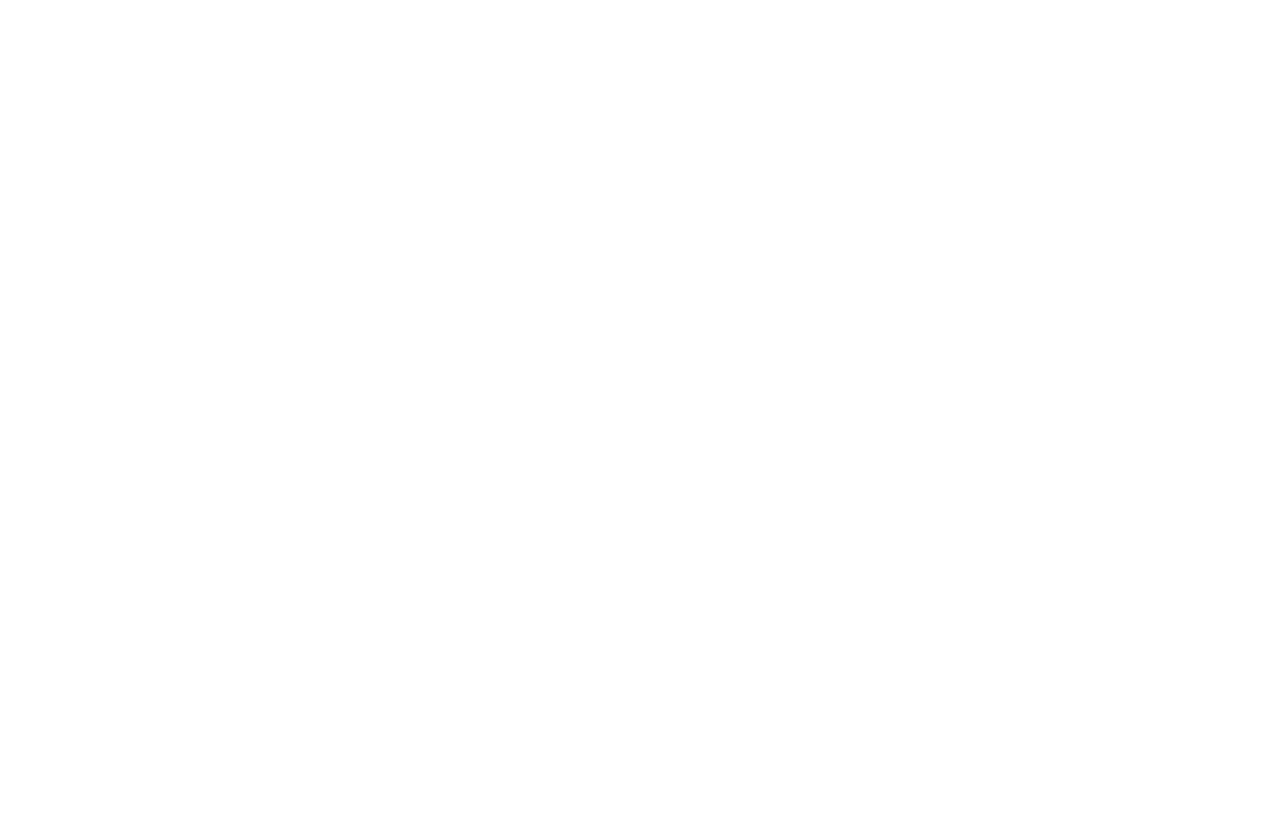
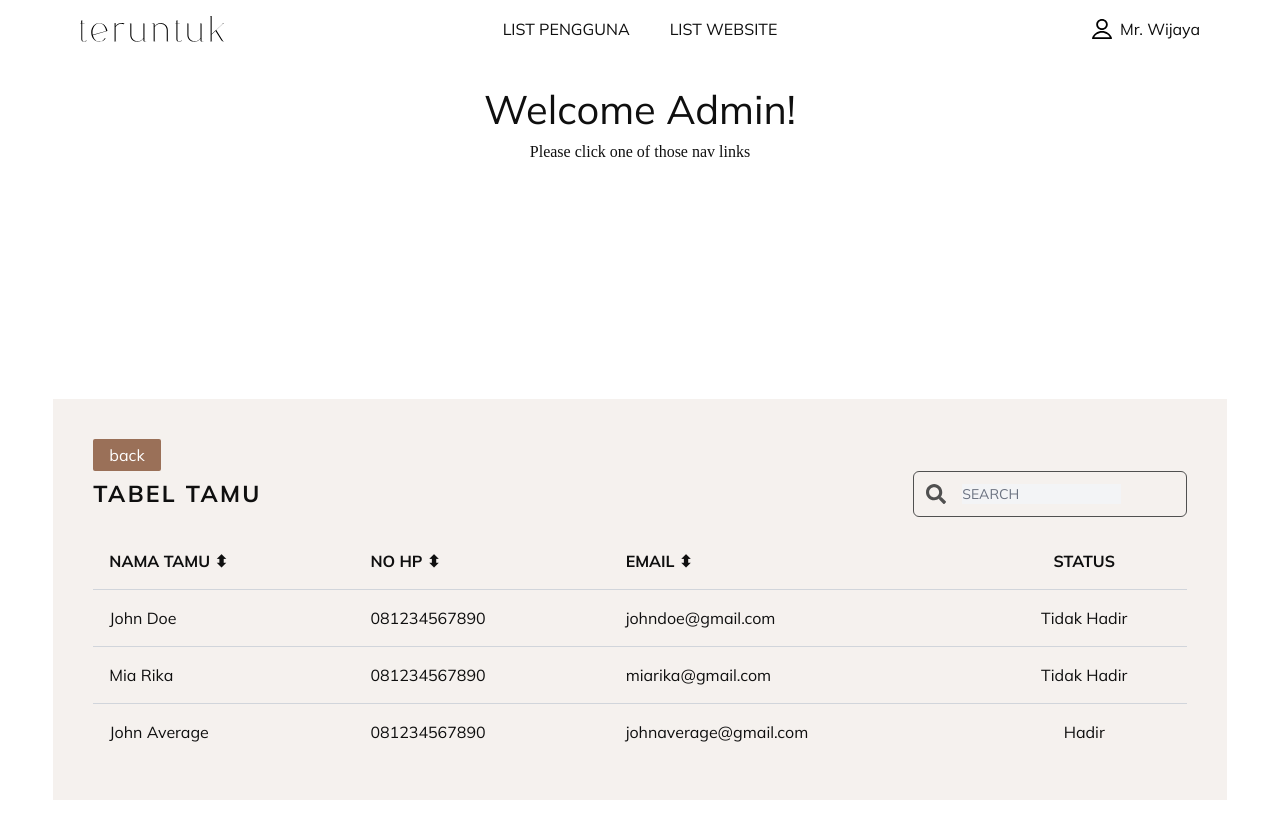
Before and after one commit to HaiKeijiro/Teruntuk, a React (Vite) app: page /admin/list-pengguna/1 in a window 1280 px wide. Before the commit this address had no page. Shown: the top 838 px of the page. Before the commit the page ends 800 px from the top, so only its background shows below. Built offline with nearby package versions, Linux system fonts and the light colour scheme; a web font is replaced by a local one.

Commit message:
Latest changes

```diff
--- a/api/list-pengguna.json
+++ b/api/list-pengguna.json
@@ -1,37 +1,54 @@
 [
   {
-    "undangan": "Robin",
-    "nama_tamu": "Ryan",
+    "pemilik_acara": "Roma",
     "no_hp": "081234567890",
-    "email": "ryanincognito@gmail.com",
-    "status": "hadir"
+    "email": "romaincognito@gmail.com",
+    "status": "aktif",
+    "tamu": [
+      {
+        "nama_tamu": "Kai Cenat",
+        "no_hp": "081234567890",
+        "email": "keicenat@gmail.com",
+        "status": true
       },
       {
-    "undangan": "Robin",
-    "nama_tamu": "Ryan",
+        "nama_tamu": "Romy Ronald",
         "no_hp": "081234567890",
-    "email": "ryanincognito@gmail.com",
-    "status": "hadir"
+        "email": "romyronald@gmail.com",
+        "status": true
       },
       {
-    "undangan": "Robin",
-    "nama_tamu": "Ryan",
+        "nama_tamu": "Ami Michelin",
         "no_hp": "081234567890",
-    "email": "ryanincognito@gmail.com",
-    "status": "hadir"
+        "email": "amimichelin@gmail.com",
+        "status": false
+      }
+    ]
   },
   {
-    "undangan": "Robin",
-    "nama_tamu": "Ryan",
+    "pemilik_acara": "Raty",
     "no_hp": "081234567890",
-    "email": "ryanincognito@gmail.com",
-    "status": "hadir"
+    "email": "ratyincognito@gmail.com",
+    "status": "aktif",
+    "tamu": [
+      {
+        "nama_tamu": "John Doe",
+        "no_hp": "081234567890",
+        "email": "johndoe@gmail.com",
+        "status": false
       },
       {
-    "undangan": "Robin",
-    "nama_tamu": "Ryan",
+        "nama_tamu": "Mia Rika",
         "no_hp": "081234567890",
-    "email": "ryanincognito@gmail.com",
-    "status": "hadir"
+        "email": "miarika@gmail.com",
+        "status": false
+      },
+      {
+        "nama_tamu": "John Average",
+        "no_hp": "081234567890",
+        "email": "johnaverage@gmail.com",
+        "status": true
       }
     ]
+  }
+]
--- a/api/list-website.json
+++ b/api/list-website.json
@@ -3,35 +3,35 @@
     "domain": "nikahanryan.com",
     "nama_pemilik": "Ryan",
     "no_hp": "081234567890",
-    "status": "aktif",
+    "status": "tidak aktif",
     "isConfirmed?": false
   },
   {
-    "domain": "nikahanryan.com",
-    "nama_pemilik": "Ryan",
+    "domain": "nikahanroma.com",
+    "nama_pemilik": "Roma",
     "no_hp": "081234567890",
     "status": "aktif",
+    "isConfirmed?": true
+  },
+  {
+    "domain": "nikahanraty.com",
+    "nama_pemilik": "Raty",
+    "no_hp": "081234567890",
+    "status": "aktif",
+    "isConfirmed?": true
+  },
+  {
+    "domain": "nikahanbroza.com",
+    "nama_pemilik": "Broza",
+    "no_hp": "081234567890",
+    "status": "tidak aktif",
     "isConfirmed?": false
   },
   {
-    "domain": "nikahanryan.com",
-    "nama_pemilik": "Ryan",
+    "domain": "nikahanrima.com",
+    "nama_pemilik": "Rima",
     "no_hp": "081234567890",
-    "status": "aktif",
-    "isConfirmed?": false
-  },
-  {
-    "domain": "nikahanryan.com",
-    "nama_pemilik": "Ryan",
-    "no_hp": "081234567890",
-    "status": "aktif",
-    "isConfirmed?": false
-  },
-  {
-    "domain": "nikahanryan.com",
-    "nama_pemilik": "Ryan",
-    "no_hp": "081234567890",
-    "status": "aktif",
+    "status": "tidak aktif",
     "isConfirmed?": false
   }
 ]
--- a/src/App.jsx
+++ b/src/App.jsx
@@ -15,6 +15,7 @@
 import Admin from "./Pages/Admin/index";
 import ListPengguna from "./Layouts/Table/ListPengguna"
 import ListWebsite from "./Layouts/Table/ListWebsite"
+import GuessTable from "./Layouts/Table/GuessTable";
 
 function App() {
   return (
@@ -43,8 +44,9 @@
 
         {/* Admin page */}
         <Route path="admin" element={<Admin />}>
+          <Route path="list-website" element={<ListWebsite />} />
           <Route path="list-pengguna" element={<ListPengguna />} />
-          <Route path="list-website" element={<ListWebsite />} />
+          <Route path="list-pengguna/:id" element={<GuessTable />} />
         </Route>
       </Routes>
     </>
--- /dev/null
+++ b/src/Layouts/Table/GuessTable.jsx
@@ -0,0 +1,69 @@
+import React from "react";
+import { useNavigate, useParams } from "react-router-dom";
+import DetailListPengguna from "../../../api/list-pengguna.json";
+import { Search } from "../../assets/Icons";
+
+function GuessTable() {
+  const { id } = useParams();
+  const data = DetailListPengguna;
+  const navigate = useNavigate();
+
+  const user = data[id];
+
+  if (!user) {
+    return <div>User not found</div>;
+  }
+
+  return (
+    <div className="bg-[#F5F1EE] relative mt-28 mb-10 p-10 w-11/12 mx-auto">
+      <button
+        onClick={() => navigate("/admin/list-pengguna")}
+        className="px-4 py-1 bg-main text-white rounded-sm"
+      >
+        back
+      </button>
+      <div className="flex flex-col md:flex-row md:items-center md:justify-between">
+        <h5 className="uppercase text-sm-h5 md:text-md-h5 lg:text-h5 font-bold tracking-widest">
+          Tabel Tamu
+        </h5>
+        {/* Search */}
+        <div className="flex items-center w-full md:w-1/4 border border-[#505050] rounded-md p-3 gap-x-2 bg-transparent">
+          <span className="text-gray-500 text-sm mr-2">
+            <Search />
+          </span>
+          <input
+            type="text"
+            placeholder="SEARCH"
+            className="bg-gray-100 outline-none text-gray-500 text-sm placeholder-gray-500"
+          />
+        </div>
+      </div>
+      <div className="overflow-x-auto mt-4">
+        <table className="min-w-full text-left text-gray-600">
+          <thead>
+            <tr>
+              <th className="p-4 cursor-pointer">NAMA TAMU ⬍</th>
+              <th className="p-4 cursor-pointer">NO HP ⬍</th>
+              <th className="p-4 cursor-pointer">EMAIL ⬍</th>
+              <th className="p-4 cursor-pointer text-center">STATUS</th>
+            </tr>
+          </thead>
+          <tbody>
+            {user.tamu.map((tamu, index) => (
+              <tr key={index} className="border-t border-gray-300">
+                <td className="p-4">{tamu.nama_tamu}</td>
+                <td className="p-4">{tamu.no_hp}</td>
+                <td className="p-4">{tamu.email}</td>
+                <td className="p-4 flex items-center justify-center">
+                  {tamu.status ? "Hadir" : "Tidak Hadir"}
+                </td>
+              </tr>
+            ))}
+          </tbody>
+        </table>
+      </div>
+    </div>
+  );
+}
+
+export default GuessTable;
--- a/src/Layouts/Table/ListPengguna.jsx
+++ b/src/Layouts/Table/ListPengguna.jsx
@@ -1,9 +1,15 @@
-import React from "react";
+import React, { useState } from "react";
+import { useNavigate } from "react-router-dom";
 import { CSV, QrCode, Search } from "../../assets/Icons";
 import DataListPengguna from "../../../api/list-pengguna.json";
 
 function ListPengguna() {
   const data = DataListPengguna;
+  const navigate = useNavigate();
+
+  const handleLihatTamu = (id) => {
+    navigate(`/admin/list-pengguna/${id}`);
+  };
 
   return (
     <div className="w-full h-full flex flex-col justify-center items-center">
@@ -13,14 +19,14 @@
             list pengguna
           </h5>
           {/* Search */}
-          <div class="flex items-center w-full md:w-1/4 border border-[#505050] rounded-md p-3 gap-x-2 bg-transparent">
-            <span class="text-gray-500 text-sm mr-2">
+          <div className="flex items-center w-full md:w-1/4 border border-[#505050] rounded-md p-3 gap-x-2 bg-transparent">
+            <span className="text-gray-500 text-sm mr-2">
               <Search />
             </span>
             <input
               type="text"
               placeholder="SEARCH"
-              class="bg-transparent outline-none text-gray-500 text-sm placeholder-gray-500"
+              className="bg-transparent outline-none text-gray-500 text-sm placeholder-gray-500"
             />
           </div>
         </div>
@@ -52,25 +58,27 @@
           <table className="min-w-full text-left text-gray-600">
             <thead>
               <tr className="uppercase">
-                <th className="p-4">acara ⬍</th>
-                <th className="p-4">nama tamu ⬍</th>
+                <th className="p-4">pemilik acara ⬍</th>
                 <th className="p-4">no hp ⬍</th>
                 <th className="p-4">email ⬍</th>
-                <th className="p-4 text-center">status ⬍</th>
+                <th className="p-4">status ⬍</th>
                 <th className="p-4 text-center">action</th>
               </tr>
             </thead>
             <tbody>
               {data.map((item, index) => (
                 <tr key={index} className="border-t border-gray-300">
-                  <td className="p-4">{item.undangan}</td>
-                  <td className="p-4">{item.nama_tamu.toUpperCase()}</td>
+                  <td className="p-4">{item.pemilik_acara.toUpperCase()}</td>
                   <td className="p-4">{item.no_hp}</td>
                   <td className="p-4">{item.email}</td>
-                  <td className="p-4 text-center">{item.status}</td>
-                  <td className="p-4 flex justify-center items-center gap-x-2">
-                    <button className="py-1.5 px-4 bg-red-500 rounded-md text-white">delete</button>
-                    <button className="py-1.5 px-4 bg-blue-500 rounded-md text-white">update</button>
+                  <td className="p-4">{item.status}</td>
+                  <td className="p-4 flex items-center justify-center">
+                    <button
+                      onClick={() => handleLihatTamu(index)}
+                      className="py-1.5 px-4 bg-blue-500 rounded-md text-white"
+                    >
+                      lihat tamu
+                    </button>
                   </td>
                 </tr>
               ))}
--- a/src/Layouts/Table/ListWebsite.jsx
+++ b/src/Layouts/Table/ListWebsite.jsx
@@ -67,7 +67,11 @@
                   <td className="p-4">{item.no_hp}</td>
                   <td className="p-4">{item.status}</td>
                   <td className="p-4 flex justify-center items-center gap-x-2">
-                    {item.isConfirmed === true ? <div>holla world</div> : (
+                    {item["isConfirmed?"] === true ? (
+                      <button className="py-1.5 px-4 bg-green-500/50 rounded-md text-white">
+                        Accepted
+                      </button>
+                    ) : (
                       <>
                         <button className="py-1.5 px-4 bg-red-500 rounded-md text-white">
                           Reject
```
Lines whose indentation alone changed are shown as unchanged.
